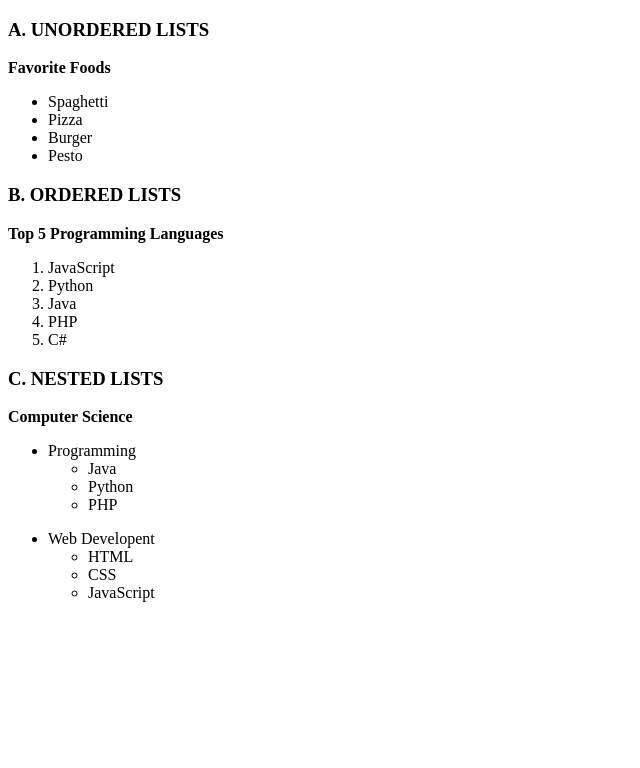
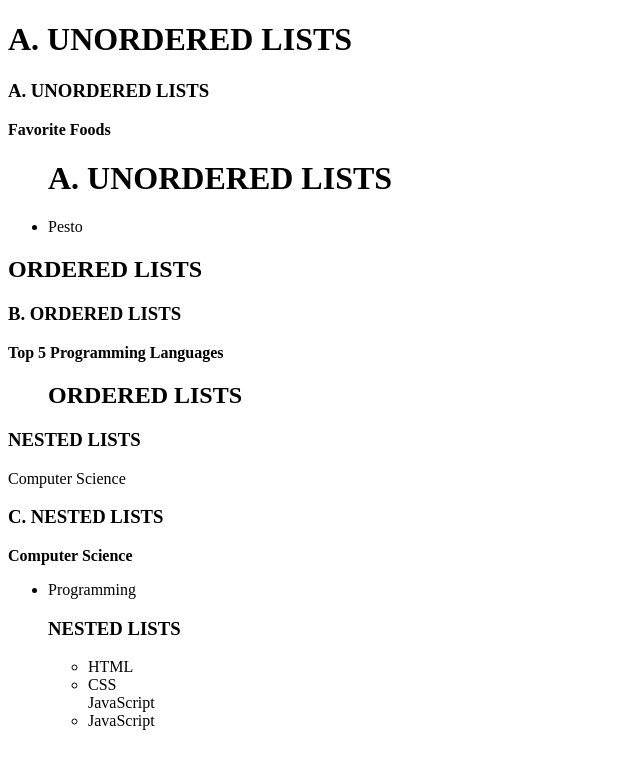
Before and after one commit to crislaurence1228-png/WebTech, a plain HTML site: page lists.html in a window 1280 px wide. Shown: the whole page, without its empty margins (0-640 px from the left). Drawn offline with Linux system fonts and the light colour scheme.

Commit message:
Add files via upload

```diff
--- a/lists.html
+++ b/lists.html
@@ -1,45 +1,35 @@
 <!DOCTYPE html>
 
+<h1>A. UNORDERED LISTS</h1>
 <h3>A. UNORDERED LISTS</h1>
 
 <b>Favorite Foods</b>
 <ul>
-<li>Spaghetti</li>
-<li>Pizza</li>
-<li>Burger</li>
+    <h1>A. UNORDERED LISTS</h1>
 <li>Pesto</li>
 </ul>
 
+<h2>ORDERED LISTS</h2>
 <h3>B. ORDERED LISTS</h2>
 
 <b>Top 5 Programming Languages</b>
 <ol>
-    <li>JavaScript</li>
-    <li>Python</li>
-    <li>Java</li>
-    <li>PHP</li>
-    <li>C#</li>
+<h2>ORDERED LISTS</h2>
 
 </ol>
 
+<h3>NESTED LISTS</h3>
+<p>Computer Science</p>
 <h3>C. NESTED LISTS</h3>
 <b>Computer Science</b>
 
 <ul>
 <li>Programming
-        <ul>
-            <li>Java</li>
-            <li>Python</li>
-            <li>PHP</li>
-        </ul>
-    </li>
-</ul>
-
-<ul>
-    <li>Web Developent
+ <h3>NESTED LISTS</h3>
 <ul>
 <li>HTML</li>
 <li>CSS</li>
+            <l>JavaScript</l>
             <li>JavaScript</li>
 </ul>
 </li>
```
Lines whose indentation alone changed are shown as unchanged.
